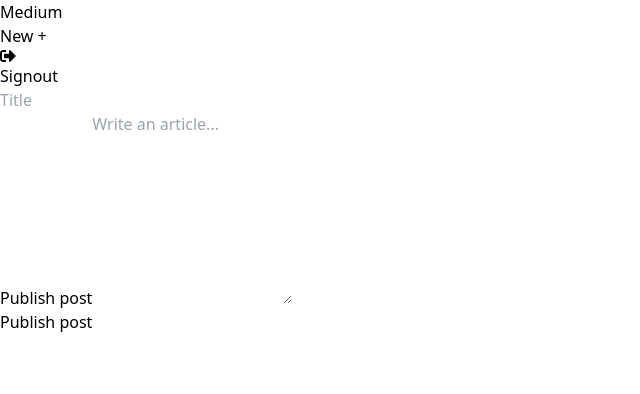
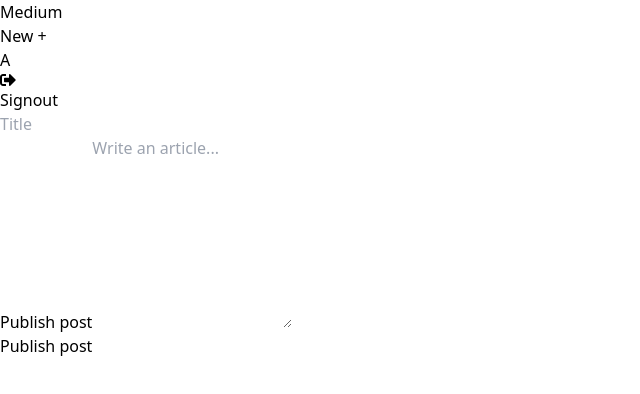
Before and after one commit to bmohitprasad/medium-backend, a React (Vite) app in the folder frontend/: page /publish in a window 1280 px wide. Shown: the top 394 px of the page, without its empty margins (0-640 px from the left). Built offline with nearby package versions, Linux system fonts and the light colour scheme; no server answers.

Commit message:
Update Appbar.tsx

```diff
--- a/frontend/src/components/Appbar.tsx
+++ b/frontend/src/components/Appbar.tsx
@@ -8,7 +8,7 @@ export const Appbar = ()=>{
 
     const { blogs } = useBlogs();
 
-    const authorName = blogs.length > 0 ? blogs[0].author.name : ""
+    const authorName = blogs.length > 0 ? blogs[0].author.name : "Anonymous"
 
     return <div className="border-b flex justify-between px-10 py-4">
         <Link to={`/blogs`} className="font-mono text-lg flex flex-col justify-center cursor-pointer">
@@ -16,7 +16,7 @@ export const Appbar = ()=>{
         </Link>
         <div className="flex justify-center">
             <Link to={`/publish`}>
-                <button type="button" className="mr-8 text-white bg-green-700 hover:bg-green-800 focus:outline-none focus:ring-4 focus:ring-green-300 font-medium rounded-full text-sm px-5 py-2.5 text-center me-2 mb-2">New +</button>
+                <button type="button" className="mr-4 text-white bg-green-700 hover:bg-green-800 focus:outline-none focus:ring-4 focus:ring-green-300 font-medium rounded-full text-sm px-5 py-2.5 text-center ">New +</button>
             </Link>
 
 
```
